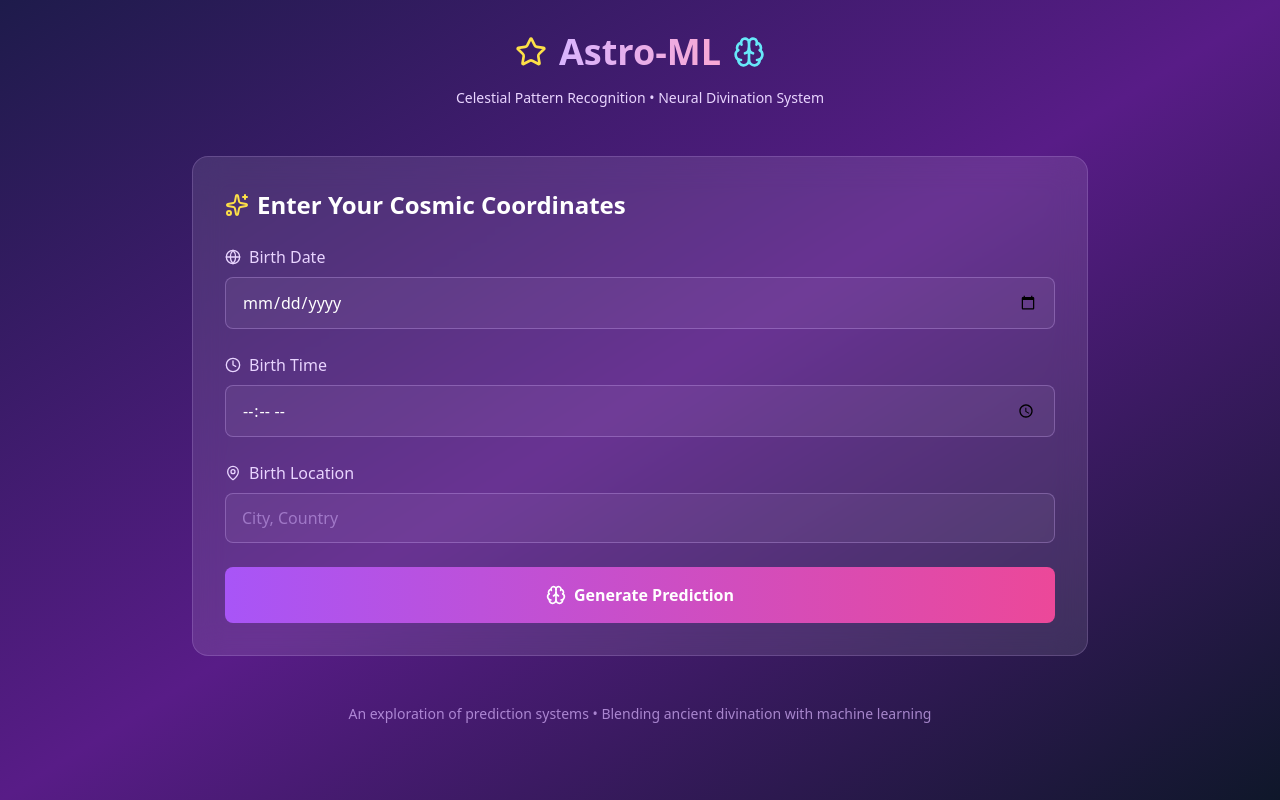
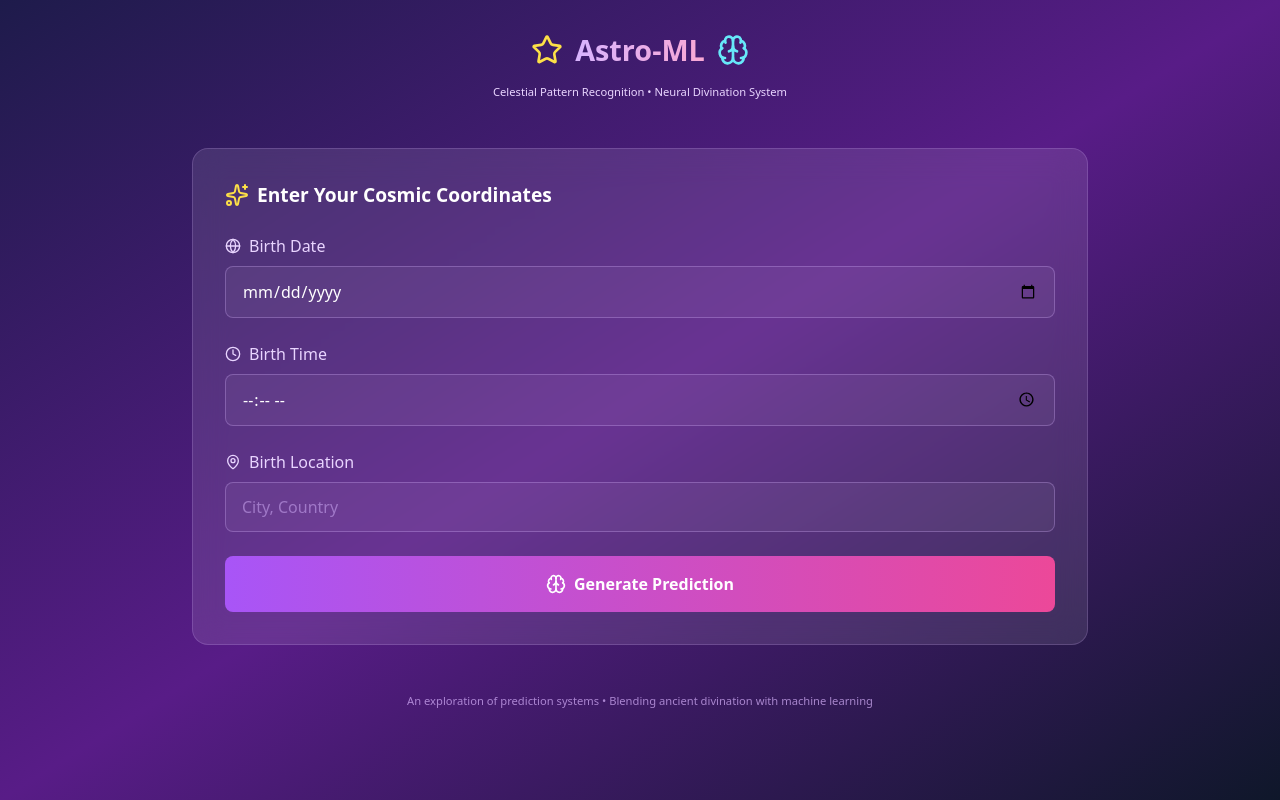
Before and after one commit to AliaK77/astro-ml-app, a React (Vite) app: page / in a window 1280 px wide. Built offline with nearby package versions, Linux system fonts and the light colour scheme.

Commit message:
Update tailwind.config.js
reduce fontsizes

```diff
--- a/tailwind.config.js
+++ b/tailwind.config.js
@@ -1,4 +1,22 @@
 /** @type {import('tailwindcss').Config} */
 export default {
-  content: ["./src/**/*.{js,jsx,ts,tsx}"],
+  content: [
+    "./index.html",
+    "./src/**/*.{js,ts,jsx,tsx}",
+  ],
+  theme: {
+    extend: {
+      fontSize: {
+        'xs': ['0.6rem', { lineHeight: '0.8rem' }],    // 80% of default
+        'sm': ['0.7rem', { lineHeight: '1rem' }],
+        'base': ['0.8rem', { lineHeight: '1.2rem' }],
+        'lg': ['0.9rem', { lineHeight: '1.4rem' }],
+        'xl': ['1rem', { lineHeight: '1.5rem' }],
+        '2xl': ['1.2rem', { lineHeight: '1.8rem' }],
+        '3xl': ['1.5rem', { lineHeight: '2rem' }],
+        '4xl': ['1.8rem', { lineHeight: '2.25rem' }],
+      },
+    },
+  },
+  plugins: [],
 }
```
